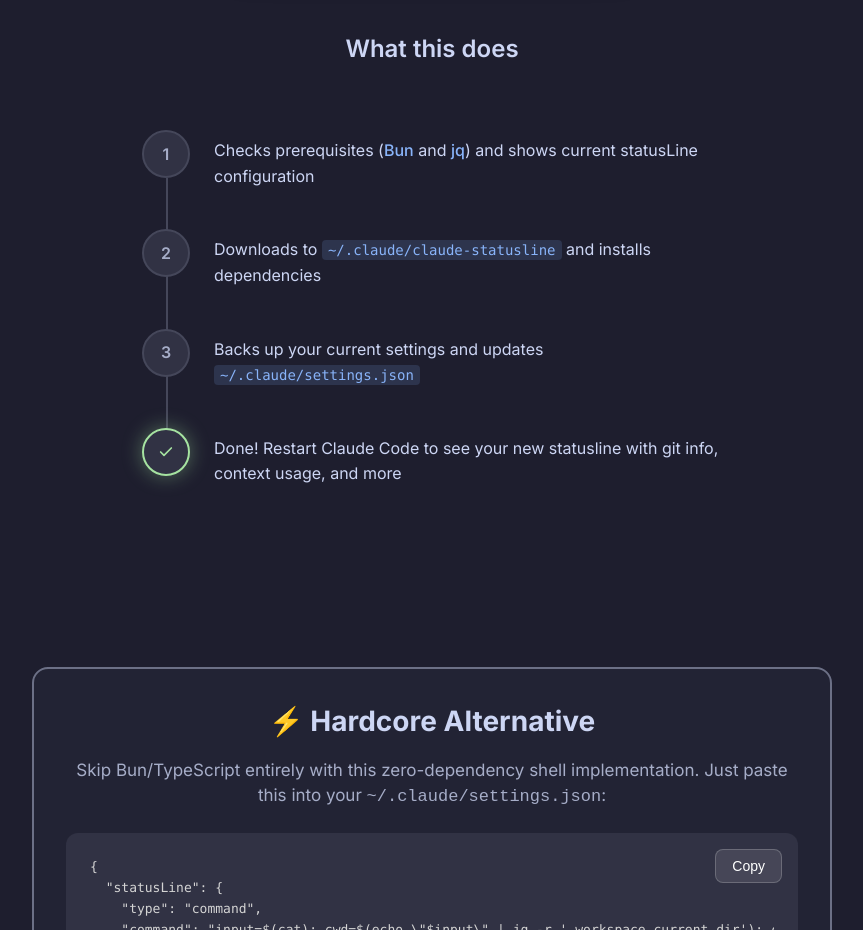
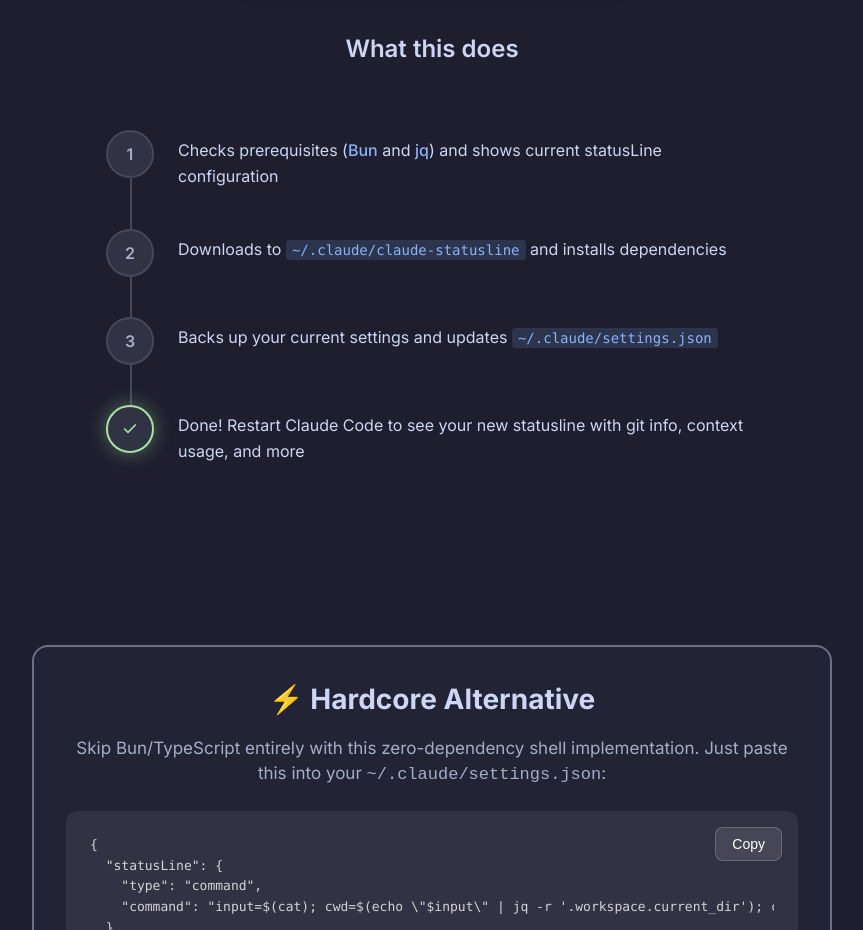
Before and after one commit to bitbonsai/claude-status, a website: page index.html in a window 1280 px wide. Shown: the part 1180-2110 px from the top of the page, without its empty margins (208-1071 px from the left). Drawn offline with Linux system fonts and the light colour scheme.

Commit message:
Increase steps-grid max-width to 42rem

```diff
--- a/index.html
+++ b/index.html
@@ -367,7 +367,7 @@
         }
 
         .steps-grid {
-            max-width: 37.5rem;
+            max-width: 42rem;
             margin: 0 auto;
             position: relative;
             padding: 0 0.625rem;
```
